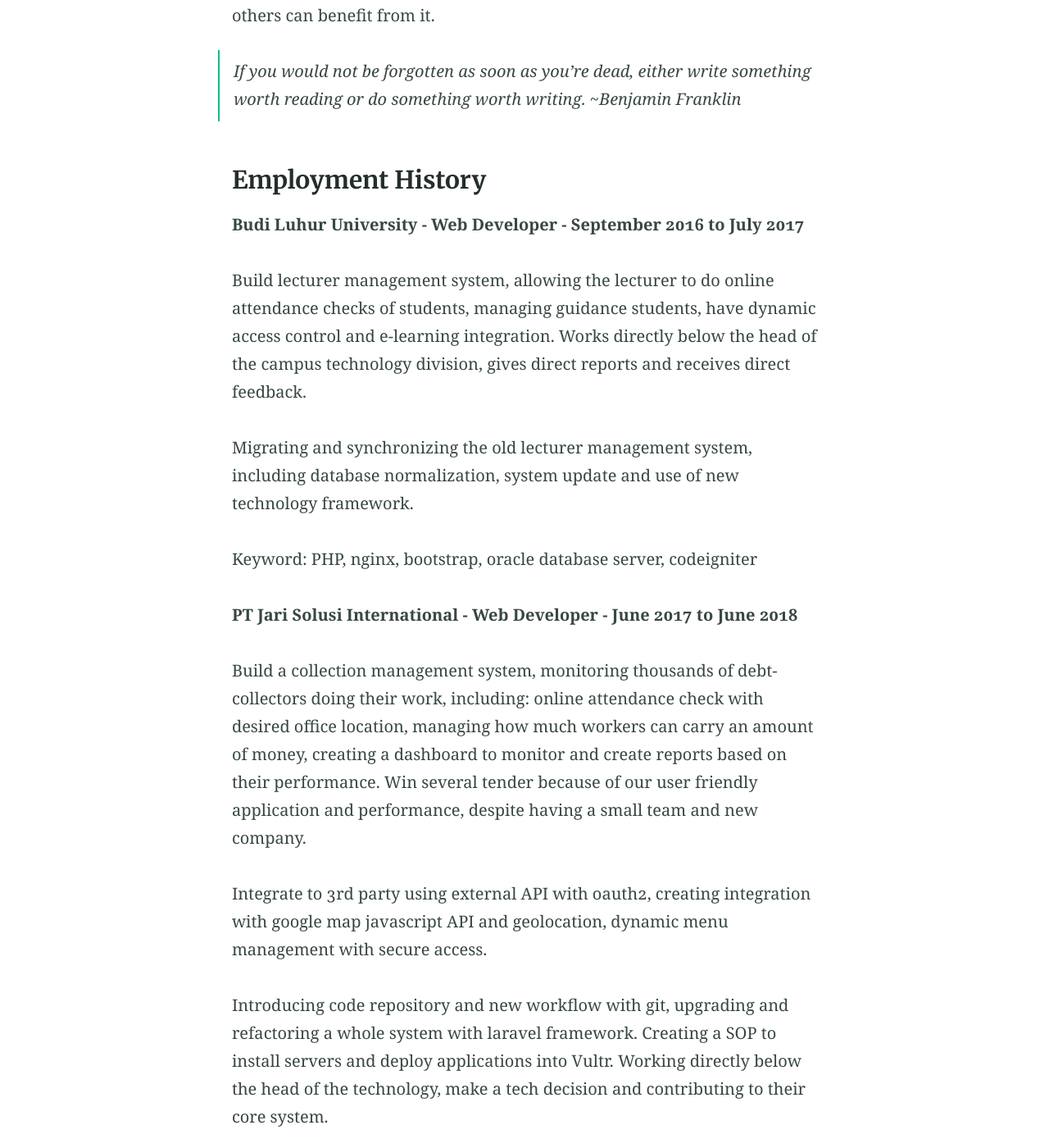
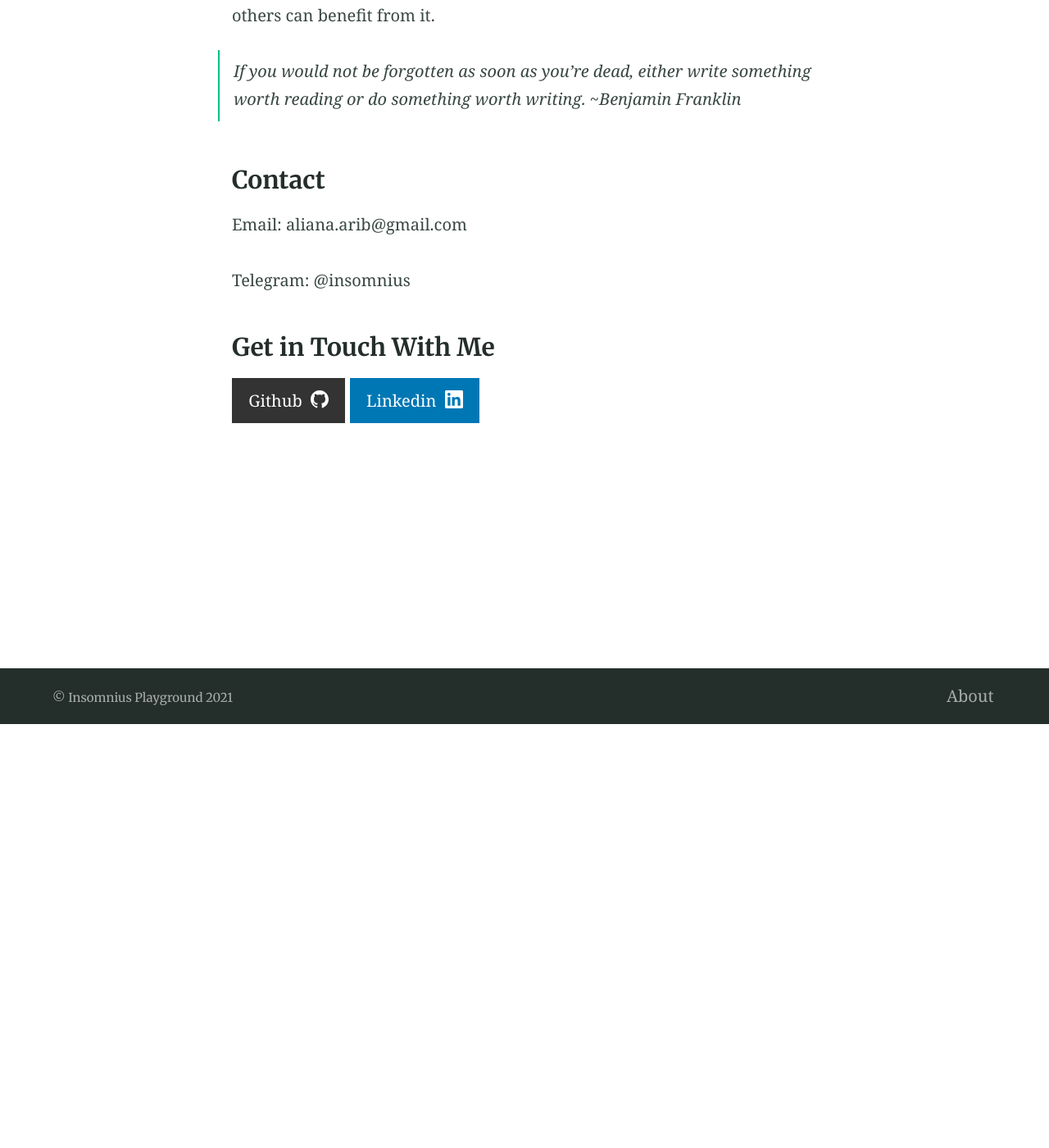
Before and after one commit to insomnius/personal, a Jekyll site: the page built from about.md, in a window 1280 px wide and 1400 px high, scrolled down 517 px. Shown: the whole window at 82% size. Built offline with Jekyll 4.4.1, drawn with Linux system fonts in a browser that asks for light colours; some of the changed text lies outside the part shown.

Commit message:
Comment out employment history

```diff
--- a/about.md
+++ b/about.md
@@ -12,7 +12,7 @@ My intention in creating this website is to share my knowledge so that others ca
 
 > If you would not be forgotten as soon as you're dead, either write something worth reading or do something worth writing. ~Benjamin Franklin
 
-### Employment History
+<!-- ### Employment History
 
 **Budi Luhur University - Web Developer - September 2016 to July 2017**
 
@@ -68,7 +68,7 @@ Create a business logic API for Islamic event applications. Management team of s
 
 **Software Engineer Intern - Attorney General's Office of Indonesia (Kejaksaan Republik Indonesia) - April 2017 to May 2017**
 
-Build an opinion mining application that analyzes tweet sentiment aimed at the prosecutor's office to evaluate performance and improve its public relations division so that it will know more about popular opinion. The application itself has a 90% of sentiment accuracy.
+Build an opinion mining application that analyzes tweet sentiment aimed at the prosecutor's office to evaluate performance and improve its public relations division so that it will know more about popular opinion. The application itself has a 90% of sentiment accuracy. -->
 
 ### Contact
 
```
